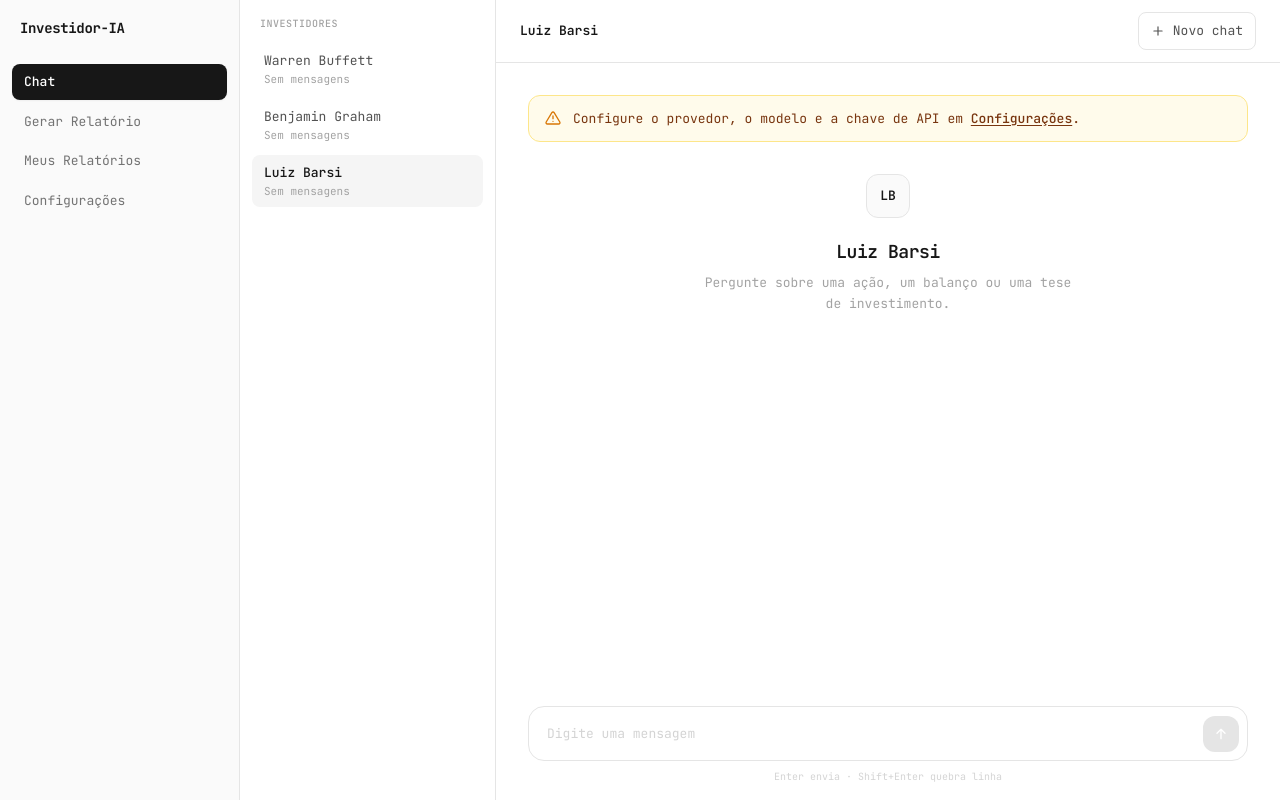
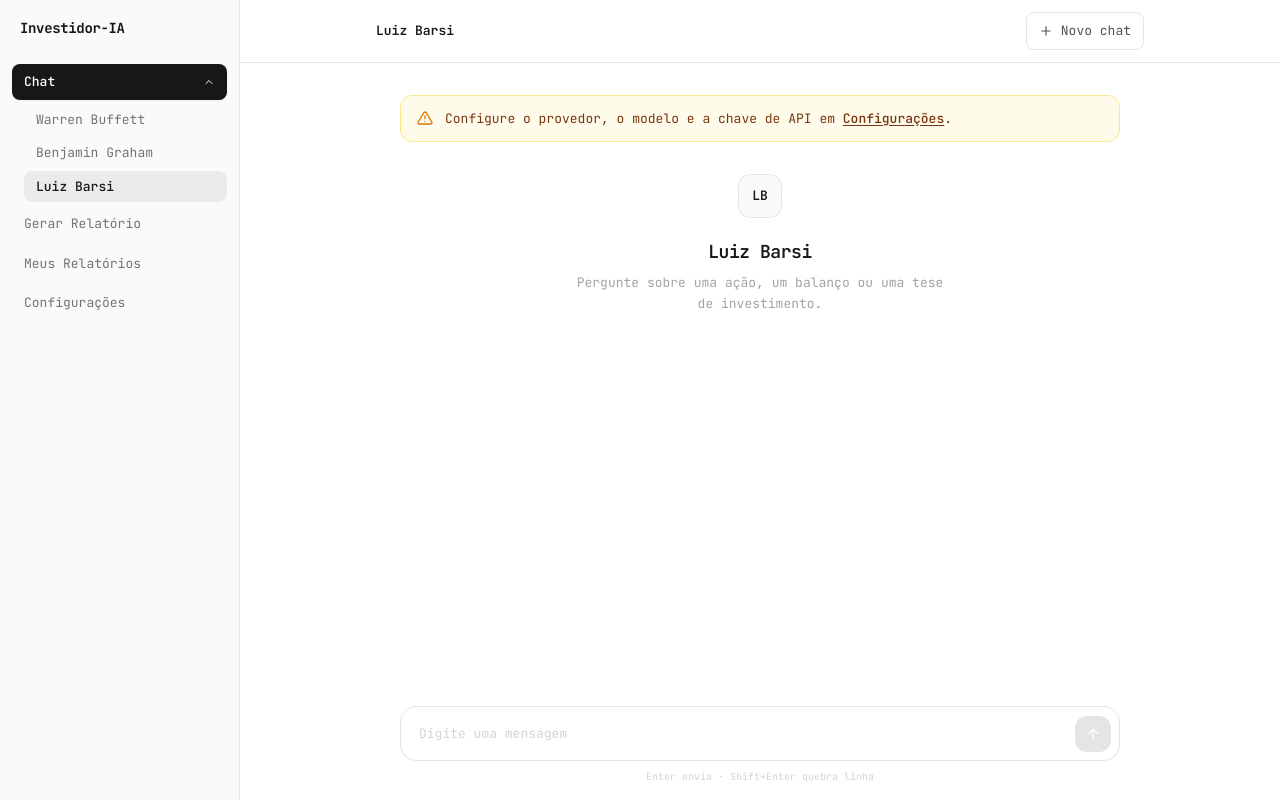
Before and after one commit to renanmoretto/investidor-ia, a FastAPI app: page /chat/barsi in a window 1280 px wide. Run offline with FastAPI, Linux system fonts and the light colour scheme; some libraries are stand-ins or nearby versions.

Commit message:
refactor(chat): move the investor list into the main sidebar
Co-Authored-By: Claude Opus 5.5 <noreply@anthropic.com>

```diff
--- a/web/chat_sessions.py
+++ b/web/chat_sessions.py
@@ -26,16 +26,6 @@ class Chat:
         self.streaming = False
         if self.messages and self.messages[-1].get('status') == 'streaming':
             self.messages[-1]['status'] = 'stopped'
-
-    @property
-    def preview(self) -> str:
-        for message in reversed(self.messages):
-            text = message.get('content') or ' '.join(
-                part['content'] for part in message.get('parts', []) if part['type'] == 'text'
-            )
-            if text.strip():
-                return ' '.join(text.split())[:80]
-        return ''
 
 
 @dataclass
--- a/web/static/app.js
+++ b/web/static/app.js
@@ -74,3 +74,14 @@ if (menuButton) {
   menuButton.addEventListener('click', () => toggleSidebar(sidebar.classList.contains('-translate-x-full')));
   overlay.addEventListener('click', () => toggleSidebar(false));
 }
+
+// collapsible nav group
+
+document.querySelectorAll('[data-nav-toggle]').forEach((toggle) => {
+  const group = toggle.nextElementSibling;
+  toggle.addEventListener('click', () => {
+    const open = group.dataset.open !== 'true';
+    group.dataset.open = String(open);
+    toggle.setAttribute('aria-expanded', String(open));
+  });
+});
--- a/web/static/chat.js
+++ b/web/static/chat.js
@@ -23,8 +23,6 @@ async function refreshMessages() {
   const res = await fetch(`${chatBase}/messages`);
   messages.innerHTML = await res.text();
   renderCharts(messages);
-  const preview = messages.querySelector('[data-preview-source]').textContent;
-  if (preview) document.querySelector('[data-preview]').textContent = preview;
 }
 
 function appendText(parts, delta) {
--- a/web/templates/_chat_messages.html
+++ b/web/templates/_chat_messages.html
@@ -1,6 +1,5 @@
 {% from "_macros.html" import user_message, assistant_message, tool_call %}
 {% set name = INVESTORS[chat.investor] %}
-<span hidden data-preview-source>{{ chat.preview }}</span>
 
 {% if not chat.messages %}
 <div class="flex h-full flex-col items-center justify-center text-center animate-fade-up" data-empty>
--- a/web/templates/base.html
+++ b/web/templates/base.html
@@ -49,7 +49,6 @@
 
 {% set path = request.url.path %}
 {% set nav_items = [
-  ('/chat', 'Chat'),
   ('/generate', 'Gerar Relatório'),
   ('/reports', 'Meus Relatórios'),
   ('/settings', 'Configurações'),
@@ -70,6 +69,33 @@
     </div>
 
     <nav class="flex flex-1 flex-col gap-1 px-3 py-2">
+      {% set chat_active = path.startswith('/chat') %}
+      <button type="button" data-nav-toggle aria-expanded="{{ 'true' if chat_active else 'false' }}"
+              class="group/toggle flex items-center justify-between rounded-lg px-3 py-2 text-left text-[13px]
+                     transition-all duration-150
+                     {% if chat_active %}bg-neutral-900 font-medium text-white shadow-sm
+                     {% else %}text-neutral-500 hover:bg-neutral-200/60 hover:text-neutral-900{% endif %}">
+        Chat
+        <svg class="h-3 w-3 transition-transform duration-200 group-aria-expanded/toggle:rotate-180"
+             fill="none" stroke="currentColor" stroke-width="2" viewBox="0 0 24 24">
+          <path stroke-linecap="round" stroke-linejoin="round" d="m6 9 6 6 6-6"></path>
+        </svg>
+      </button>
+      <div data-nav-group data-open="{{ 'true' if chat_active else 'false' }}"
+           class="-mt-1 grid grid-rows-[0fr] opacity-0 transition-all duration-200 ease-out data-[open=true]:mt-0
+                  data-[open=true]:grid-rows-[1fr] data-[open=true]:opacity-100">
+        <div class="flex flex-col gap-0.5 overflow-hidden pl-3">
+          {% for key, name in INVESTORS.items() %}
+          {% set active = path == '/chat/' ~ key %}
+          <a href="/chat/{{ key }}" {% if active %}aria-current="page"{% endif %}
+             class="truncate rounded-lg px-3 py-1.5 text-[13px] transition-all duration-150
+                    {% if active %}bg-neutral-200/70 font-medium text-neutral-900
+                    {% else %}text-neutral-500 hover:bg-neutral-200/60 hover:text-neutral-900{% endif %}">
+            {{ name }}
+          </a>
+          {% endfor %}
+        </div>
+      </div>
       {% for href, label in nav_items %}
       {% set active = path.startswith(href) %}
       <a href="{{ href }}"
--- a/web/templates/chat.html
+++ b/web/templates/chat.html
@@ -3,31 +3,7 @@
 {% block title %}Chat - Investidor-IA{% endblock %}
 
 {% block body %}
-<div id="chat" class="flex min-h-0 flex-1 flex-col md:flex-row" data-investor="{{ chat.investor }}">
-
-  <aside class="flex shrink-0 gap-1 overflow-x-auto border-b border-neutral-200 p-2
-                md:w-64 md:flex-col md:overflow-y-auto md:border-b-0 md:border-r md:p-3">
-    <p class="hidden px-2 pb-2 pt-1 text-[10px] font-medium uppercase tracking-wider text-neutral-400 md:block">
-      Investidores
-    </p>
-    {% for key, name in INVESTORS.items() %}
-    {% set active = key == chat.investor %}
-    {% set preview = session.chats[key].preview if key in session.chats else '' %}
-    <a href="/chat/{{ key }}" {% if active %}aria-current="page"{% endif %}
-       class="flex shrink-0 items-center rounded-lg px-3 py-2 transition-all duration-150
-              {% if active %}bg-neutral-100{% else %}hover:bg-neutral-50{% endif %}">
-      <span class="min-w-0 md:flex-1">
-        <span class="block truncate text-[13px] {% if active %}font-medium{% else %}text-neutral-600{% endif %}">
-          {{ name }}
-        </span>
-        <span class="hidden truncate text-[11px] text-neutral-400 md:block" {% if active %}data-preview{% endif %}>
-          {{ preview or 'Sem mensagens' }}
-        </span>
-      </span>
-    </a>
-    {% endfor %}
-  </aside>
-
+<div id="chat" class="flex min-h-0 flex-1 flex-col" data-investor="{{ chat.investor }}">
   <div class="flex min-h-0 min-w-0 flex-1 flex-col">
     <header class="shrink-0 border-b border-neutral-200 px-6 py-3">
       <div class="mx-auto flex max-w-3xl items-center justify-between gap-3">
```
